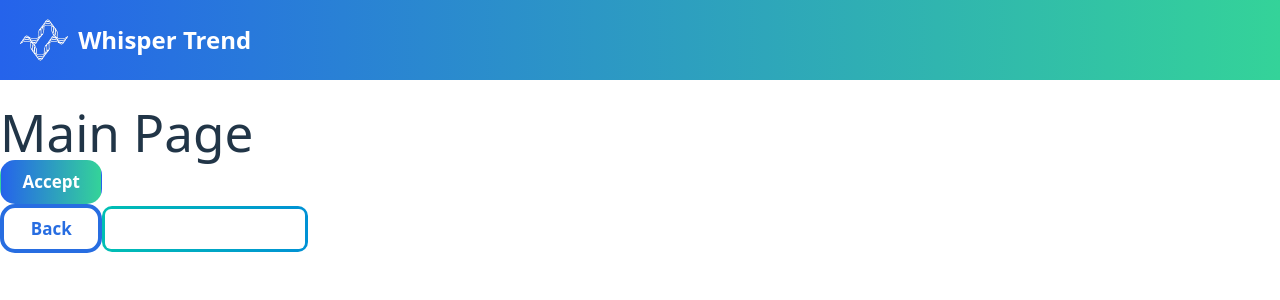
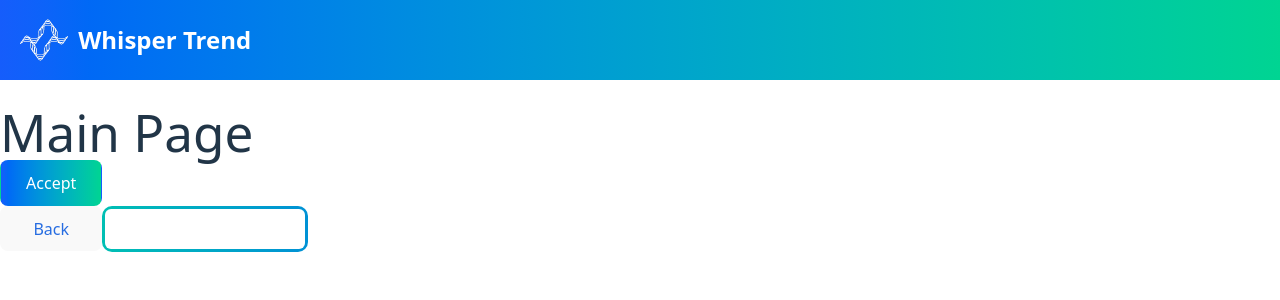
Before and after one commit to TecMrDocs/Cropopoly3-WhisperTrend, a React (Vite) app in the folder core/web/: page /main in a window 1280 px wide. Shown: the top 300 px of the page. Built offline with nearby package versions, Linux system fonts and the light colour scheme; the HTML template or start-up script is replaced by a standard one.

Commit message:
Changed css stylesheet for tailwind rules

```diff
--- a/core/web/src/components/AcceptButton.tsx
+++ b/core/web/src/components/AcceptButton.tsx
@@ -1,11 +1,10 @@
-import React from "react";
-import './styles/AcceptButton.css';
-
 
 export default function AcceptButton(props:any){
   return(
     <div>
-      <button className="accept-button">{props.text}</button>
+      <button className="text-white bg-gradient-to-r from-blue-600 to-emerald-400 rounded-[15px] border-transparent py-2 px-2.5 text-[17px] font-semibold cursor-pointer w-[8%] hover:from-blue-600 hover:to-emerald-400">
+        {props.text}
+      </button>
     </div>
   );
 }
--- a/core/web/src/components/BackButton.tsx
+++ b/core/web/src/components/BackButton.tsx
@@ -1,8 +1,8 @@
-import React from "react";
-import './styles/BackButton.css';
 
 export default function BackButton(props:any){
   return(
-    <button className="back-button ">{props.text}</button>
+    <button className="text-[#276de1] bg-white rounded-[15px] w-[8%] border-4 border-[#276de1] text-[17px] font-semibold cursor-pointer py-2 px-2.5">
+      {props.text}
+    </button>
   );
 }
--- a/core/web/src/components/Navbar.tsx
+++ b/core/web/src/components/Navbar.tsx
@@ -1,13 +1,15 @@
-import React from 'react';
-import './styles/Navbar.css';
 import logo from '../assets/Wtw1.png';
 
 export default function Navbar() {
   return(
-    <div className="navbar-styles">
-      <div className="logo-container">
-        <img src={logo} alt="Whisper Trend Logo" />
-        <p>Whisper Trend</p>
+    <div className="w-full h-20 flex flex-row justify-between items-center px-5 bg-gradient-to-r from-blue-600 to-emerald-400 text-white">
+      <div className="flex items-center gap-2.5">
+        <img
+          src={logo}
+          alt="Whisper Trend Logo"
+          className="h-[50px] w-auto object-contain"
+        />
+        <p className="m-0 text-2xl font-bold">Whisper Trend</p>
       </div>
     </div>
   );
--- a/core/web/src/components/TextField.tsx
+++ b/core/web/src/components/TextField.tsx
@@ -1,10 +1,8 @@
-import React from "react";
-import './styles/TextField.css';
 
 export default function TextField(){
   return(
-   <div className="gradient-border-input">
-    <input />
+   <div className="p-[3px] rounded-[10px] bg-gradient-to-r from-[#00BFB3] to-[#0091D5] inline-block">
+    <input className="border-none outline-none p-2 px-3 rounded-[6px] bg-white w-[200px] text-base block text-black" />
    </div>
   );
 }
--- a/core/web/src/components/styles/AcceptButton.css
+++ /dev/null
@@ -1,15 +0,0 @@
-.accept-button {
-  color: white;
-  background: linear-gradient(90deg, #2563eb 0%, #34d399 100%);
-  border-radius: 15px;
-  border-color: transparent;
-  padding: 8px 10px;
-  font-size: 17px;
-  font-weight: 600;
-  cursor: pointer;
-  width: 8%;
-}
-
-.accept-button:hover {
-  background: linear-gradient(90deg, #2563eb 0%, #34d399 100%);
-}
--- a/core/web/src/components/styles/BackButton.css
+++ /dev/null
@@ -1,11 +0,0 @@
-.back-button {
-  color: #276de1;
-  background: white;
-  border-radius: 15px;
-  width: 8%;
-  border: 4px solid #276de1;
-  font-size: 17px;
-  font-weight: 600;
-  cursor: pointer;
-  padding: 8px 10px;
-}
--- a/core/web/src/components/styles/Navbar.css
+++ /dev/null
@@ -1,29 +0,0 @@
-.navbar-styles {
-  width: 100%;
-  height: 80px;
-  display: flex;
-  flex-direction: row;
-  justify-content: space-between;
-  align-items: center;
-  padding: 0 20px;
-  background: linear-gradient(90deg, #2563eb 0%, #34d399 100%);
-  color: white;
-}
-
-.logo-container {
-  display: flex;
-  align-items: center;
-  gap: 10px;
-}
-
-.navbar-styles img {
-  height: 50px;
-  width: auto;
-  object-fit: contain;
-}
-
-.logo-container p {
-  margin: 0;
-  font-size: 1.5rem;
-  font-weight: bold;
-}
--- a/core/web/src/components/styles/TextField.css
+++ /dev/null
@@ -1,18 +0,0 @@
-.gradient-border-input {
-  padding: 3px;
-  border-radius: 10px;
-  background: linear-gradient(90deg, #00BFB3, #0091D5);
-  display: inline-block;
-}
-
-.gradient-border-input input {
-  border: none;
-  outline: none;
-  padding: 8px 12px;
-  border-radius: 6px;
-  background: white;
-  width: 200px;
-  font-size: 16px;
-  display: block;
-  color: black;
-}
--- a/core/web/src/pages/Home.tsx
+++ b/core/web/src/pages/Home.tsx
@@ -1,9 +1,8 @@
-import React from "react";
 
 export default function Home() {
   return(
     <div>
-      <h1>Home</h1>
+      <h1>Home page</h1>
     </div>
   );
 }
```
